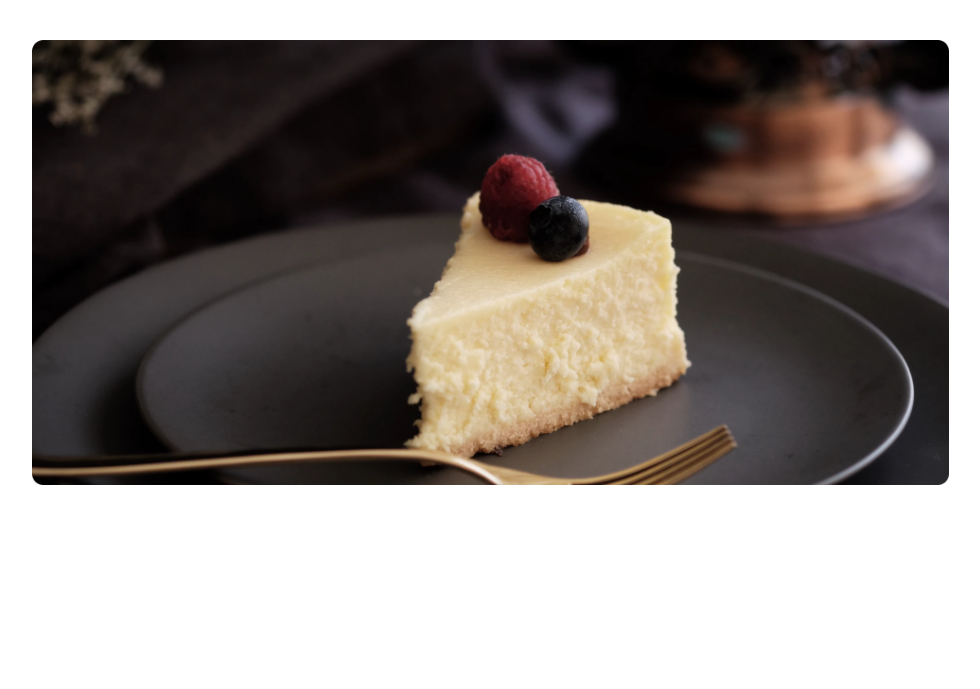
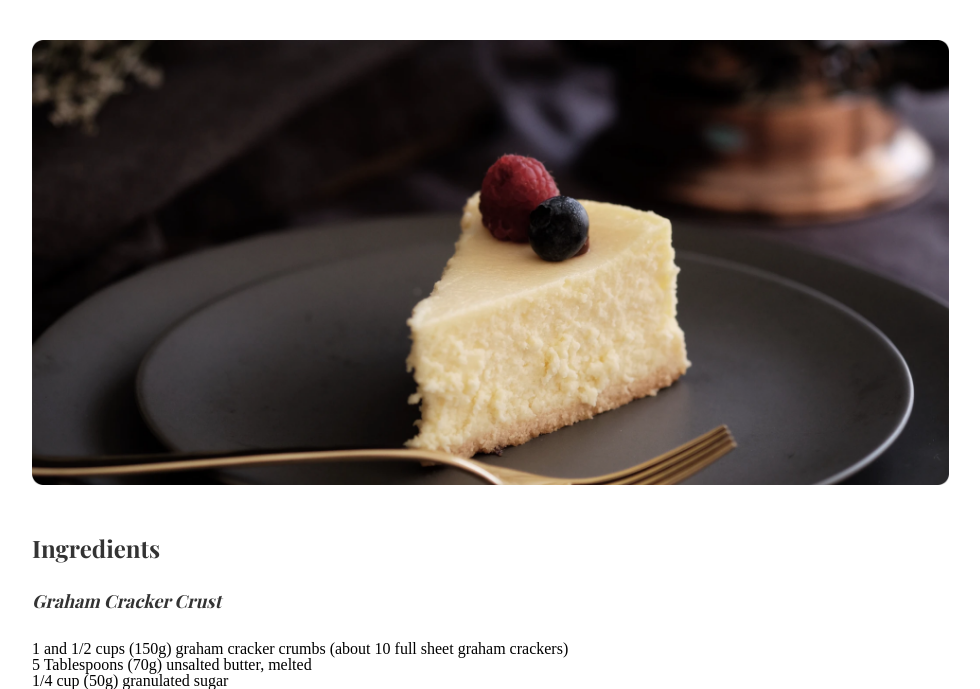
Before and after one commit to paulonsx/devchallenges-projects, a plain HTML site: page recipe-page-master/index.html in a window 1280 px wide. Shown: the part 157-846 px from the top of the page, without its empty margins (204-1184 px from the left). Before the commit the page ends 800 px from the top, so only its background shows below. Drawn offline with nearby package versions, Linux system fonts and the light colour scheme; a web font is replaced by a local one.

Commit message:
iniciando section dos ingredients

```diff
--- a/recipe-page-master/assets/components/header.css
+++ b/recipe-page-master/assets/components/header.css
@@ -2,13 +2,13 @@
     margin: 3.25rem 0 0 14.75rem;
     max-width: 37rem;
 }
-.header .title-header {
+.title-header {
     font-family: var(--title-font);
     font-size: 3rem;
     margin-bottom: 0.75rem;
 }
 
-.header .paragraph-header {
+.paragraph-header {
     font-family: var(--paragraph-font);
     font-style: italic;
     font-size: 0.875rem;
@@ -20,7 +20,7 @@
     align-items: flex-start;
 }
 
-.header .paragraph-box::before {
+.paragraph-box::before {
     content: url(../img/6dots.svg);
     display: inline-flex;
     margin: 0.25rem 0.75rem 0 0;
--- a/recipe-page-master/assets/reset.css
+++ b/recipe-page-master/assets/reset.css
@@ -7,7 +7,9 @@
 :root {
     --title-font: 'Playfair Display', serif;
     --paragraph-font: 'Montserrat', sans-serif;
+	--gray-one: #333;
     --gray-two: #4F4F4F;
+	--gray-three: #828282;
 }
 
 html, body, div, span, applet, object, iframe,
--- a/recipe-page-master/assets/style.css
+++ b/recipe-page-master/assets/style.css
@@ -0,0 +1,20 @@
+.ingredients-container {
+    margin: 3rem 0 0 14.75rem;
+}
+
+.ingredients-title {
+    font-family: var(--title-font);
+    color: var(--gray-one);
+    font-size: 1.5rem;
+    margin-bottom: 2rem;
+}
+
+.ingredients-subtitle{
+    font-family: var(--title-font);
+    color: var(--gray-one);
+    font-style: italic;
+    font-weight: 400;
+    font-size: 1.125rem;
+    margin-bottom: 1.9375rem;
+
+}
--- a/recipe-page-master/index.html
+++ b/recipe-page-master/index.html
@@ -19,6 +19,22 @@
    </header>
    <img class="banner" src="assets/img/photo1.png" alt="Cheesecake image">
 
+   <section class="ingredients-container">
+
+    <h2 class="ingredients-title">Ingredients</h2>
+
+    <div class="ingredients-list-box">
+
+      <p class="ingredients-subtitle">Graham Cracker Crust</p>
+      <ul class="ingredients-list">
+            <li> 1 and 1/2 cups (150g) <span>graham cracker crumbs</span> (about 10 full sheet graham crackers)</li>
+            <li> 5 Tablespoons (70g) <span>unsalted butter</span>, melted</li>
+            <li> 1/4 cup (50g) <span>granulated sugar</span></li>
+      </ul>
+
+    </div>
+
+   </section>
 
 </body>
 </html>
```
